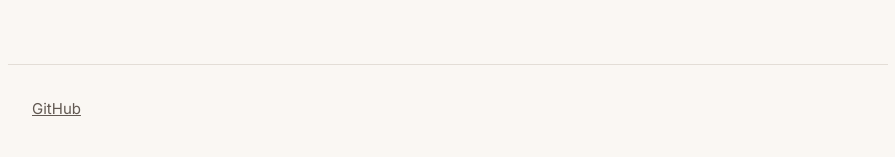
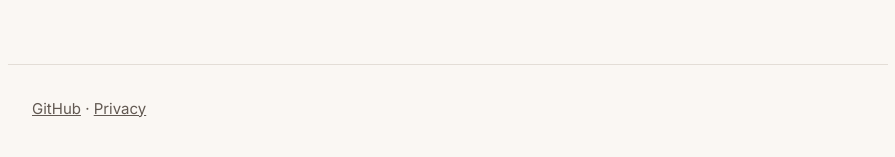
Before and after one commit to PabloCSScobar/PabloCSScobar.github.io, a plain HTML site: page index.html in a window 1280 px wide. Shown: the part 534-691 px from the top of the page, without its empty margins (192-1087 px from the left). Drawn offline with Linux system fonts and the light colour scheme.

Commit message:
Add Cloudflare Web Analytics and link website privacy policy

```diff
--- a/index.html
+++ b/index.html
@@ -56,6 +56,10 @@
 </main>
 <footer>
   <a href="https://github.com/PabloCSScobar" rel="noopener">GitHub</a>
+  · <a href="/ledsplay/privacy.html">Privacy</a>
 </footer>
+<!-- Cloudflare Web Analytics -->
+<script type="module" src="https://static.cloudflareinsights.com/beacon.min.js" data-cf-beacon='{"token": "9ce505eb1a614116b41c77c052ce9b6c"}'></script>
+<!-- End Cloudflare Web Analytics -->
 </body>
 </html>
```
